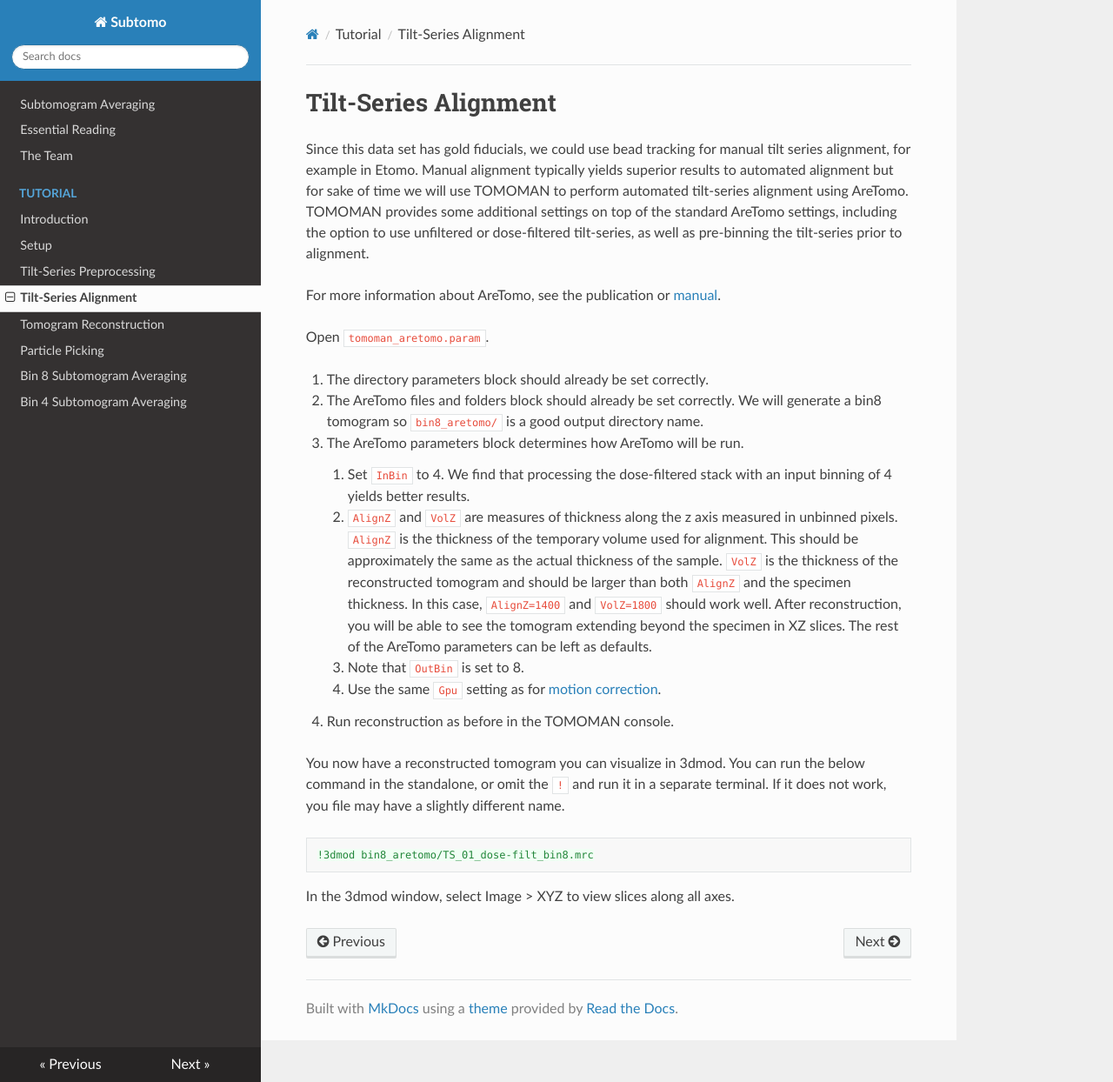
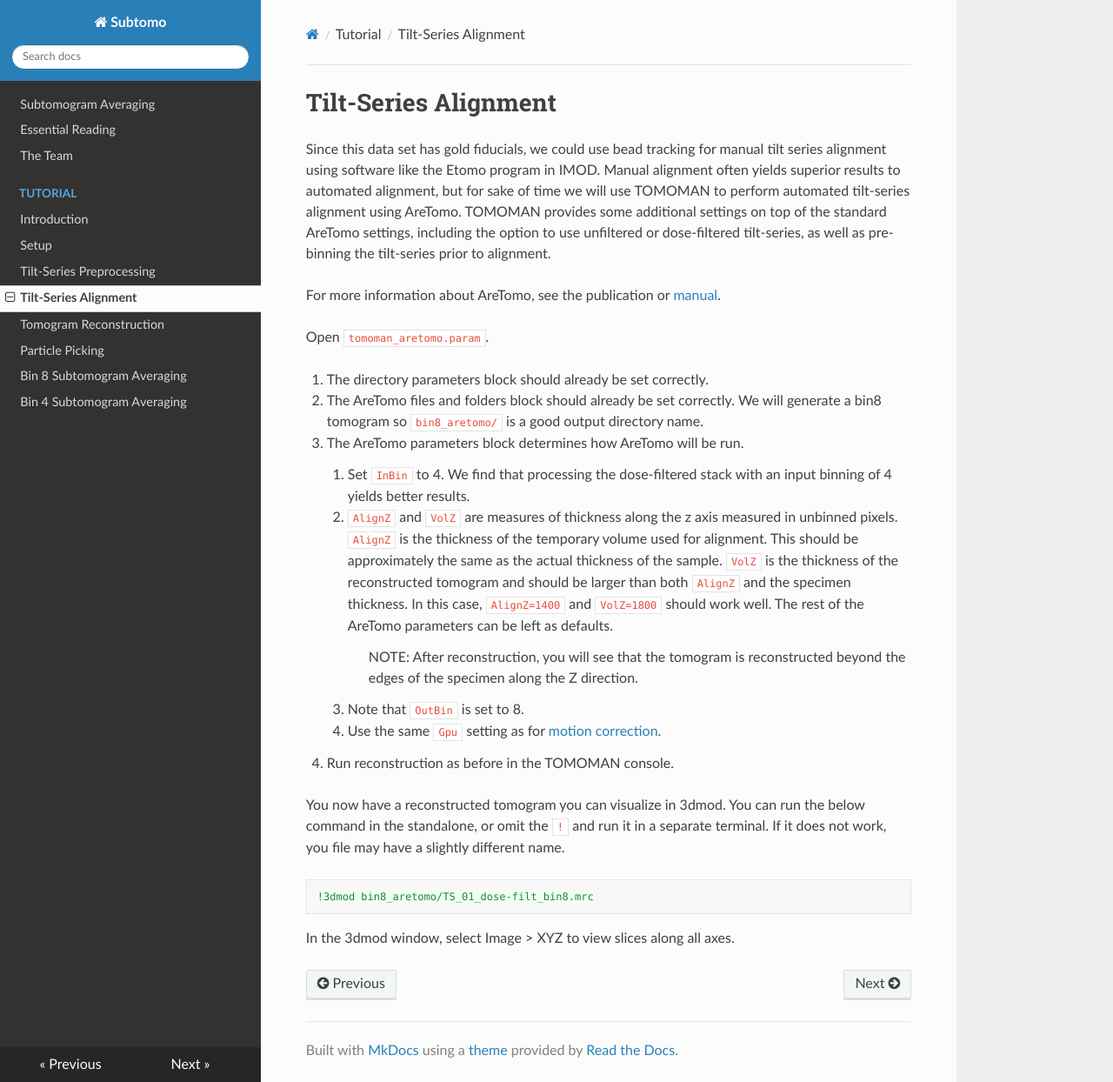
Before and after one commit to wan-lab-vanderbilt/subtomo-tutorials, an MkDocs documentation site: the page built from docs/hiv/align.md, in a window 1280 px wide and 1244 px high. Shown: the whole window at 87% size. Built offline with MkDocs 1.6.1, drawn with Linux system fonts in a browser that asks for light colours; nearby versions of some CDN libraries.

Commit message:
Update align.md
various text edits

```diff
--- a/docs/hiv/align.md
+++ b/docs/hiv/align.md
@@ -1,7 +1,7 @@
 # Tilt-Series Alignment
 
-Since this data set has gold fiducials, we could use bead tracking for manual tilt series alignment, for example in Etomo.
-Manual alignment typically yields superior results to automated alignment but for sake of time we will use TOMOMAN to perform automated tilt-series alignment using AreTomo.
+Since this data set has gold fiducials, we could use bead tracking for manual tilt series alignment using software like the Etomo program in IMOD.
+Manual alignment often yields superior results to automated alignment, but for sake of time we will use TOMOMAN to perform automated tilt-series alignment using AreTomo.
 TOMOMAN provides some additional settings on top of the standard AreTomo settings, including the option to use unfiltered or dose-filtered tilt-series, as well as pre-binning the tilt-series prior to alignment.
 
 For more information about AreTomo, see the publication or [manual](https://gensoft.pasteur.fr/docs/AreTomo/1.3.4/AreTomoManual_1.3.0_09292022.pdf).
@@ -22,12 +22,13 @@ Open `tomoman_aretomo.param`.
     This should be approximately the same as the actual thickness of the sample.
     `VolZ` is the thickness of the reconstructed tomogram and should be larger than both `AlignZ` and the specimen thickness.
     In this case, `AlignZ=1400` and `VolZ=1800` should work well.
-    After reconstruction, you will be able to see the tomogram extending beyond the specimen in XZ slices.
     The rest of the AreTomo parameters can be left as defaults.
+    >NOTE: After reconstruction, you will see that the tomogram is reconstructed beyond the edges of the specimen along the Z direction.
 
-    3. Note that `OutBin` is set to 8.
 
-    4. Use the same `Gpu` setting as for [motion correction](preproc.md#making-motion-corrected-stacks).
+    4. Note that `OutBin` is set to 8.
+
+    5. Use the same `Gpu` setting as for [motion correction](preproc.md#making-motion-corrected-stacks).
 
 4. Run reconstruction as before in the TOMOMAN console.
 
```
